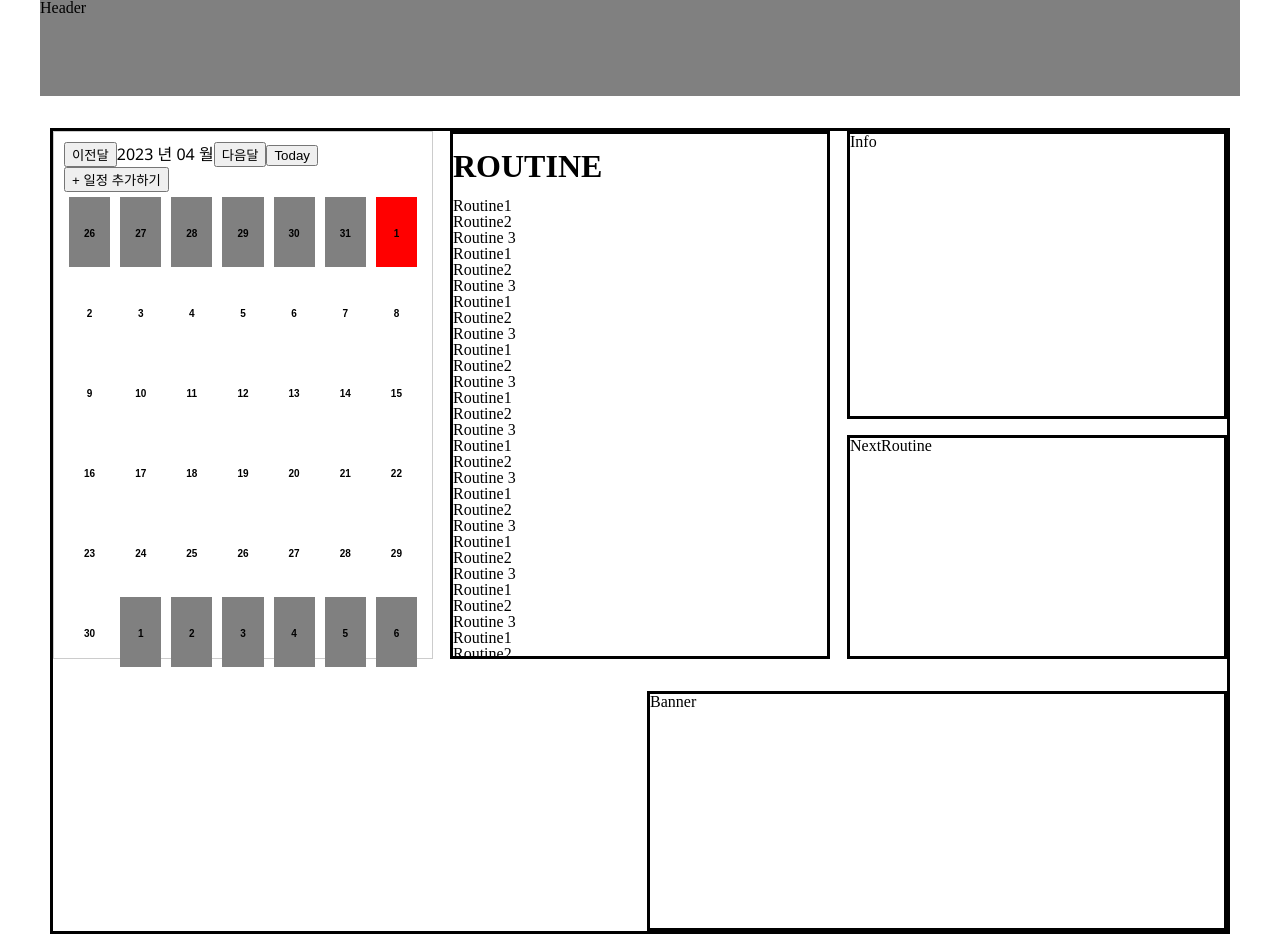
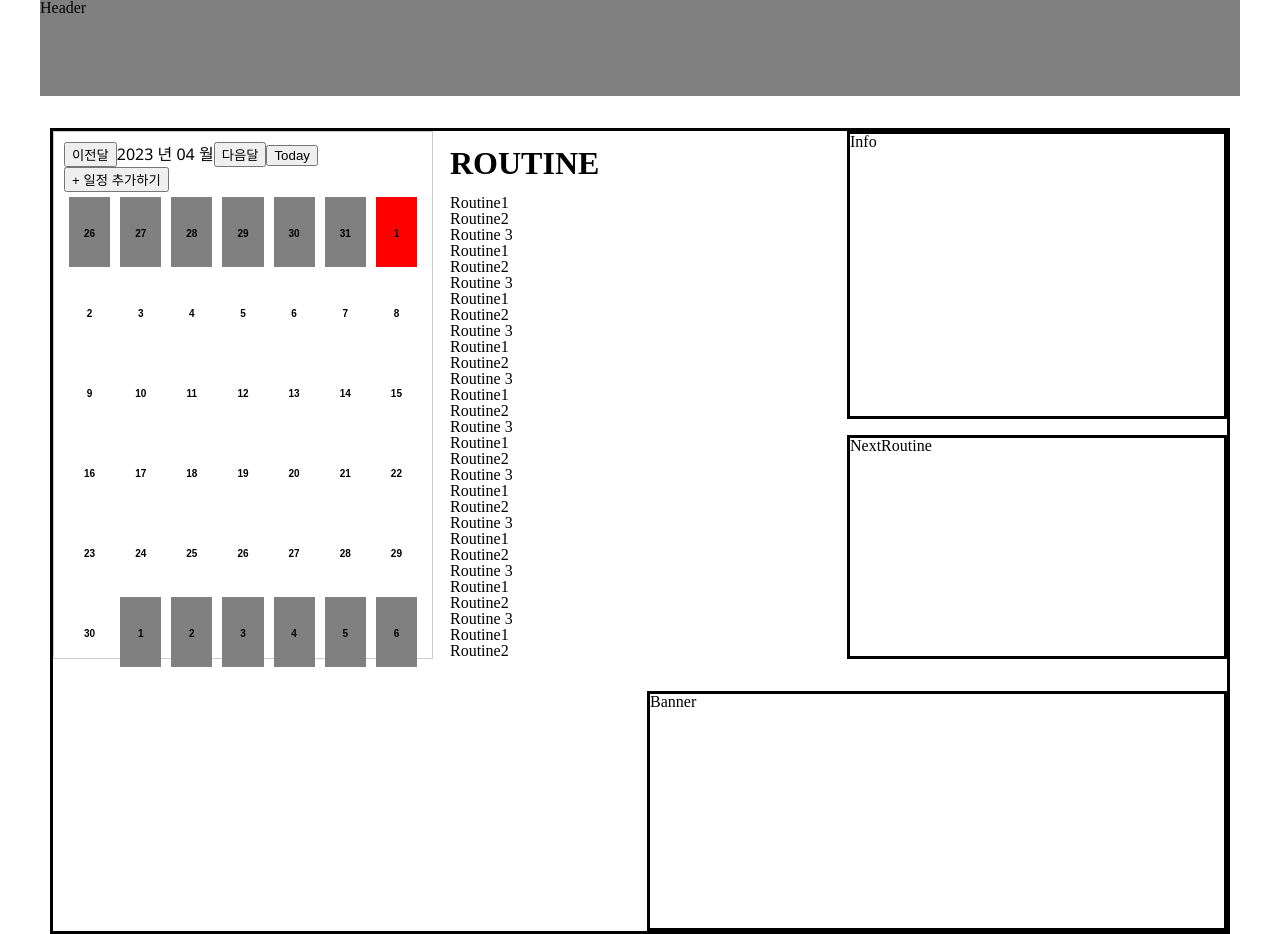
Before and after one commit to Techeer-FM-Studio/frontend, a Next.js app: page / in a window 1280 px wide. Built offline with nearby package versions, Linux system fonts and the light colour scheme.

Commit message:
design: MainPage 에 들어가있는 RoutineLayout영역 상세 CSS 코드 제거

```diff
--- a/src/styles/pages/MainPage.module.scss
+++ b/src/styles/pages/MainPage.module.scss
@@ -20,11 +20,6 @@
       display: flex; /* display 속성을 flex로 설정합니다. */
       justify-content: space-between; /* 요소들을 좌우로 정렬합니다. */
       margin-bottom: 3.2rem;
-      .routine {
-        width: 38rem;
-        height: 52.8rem;
-        border: solid black;
-      }
       .contentRight {
         // 우측에 위치하게 될 컴포넌트들에 대한 레이아웃입니다.
         display: flex; /* display 속성을 flex로 설정합니다. */
```
